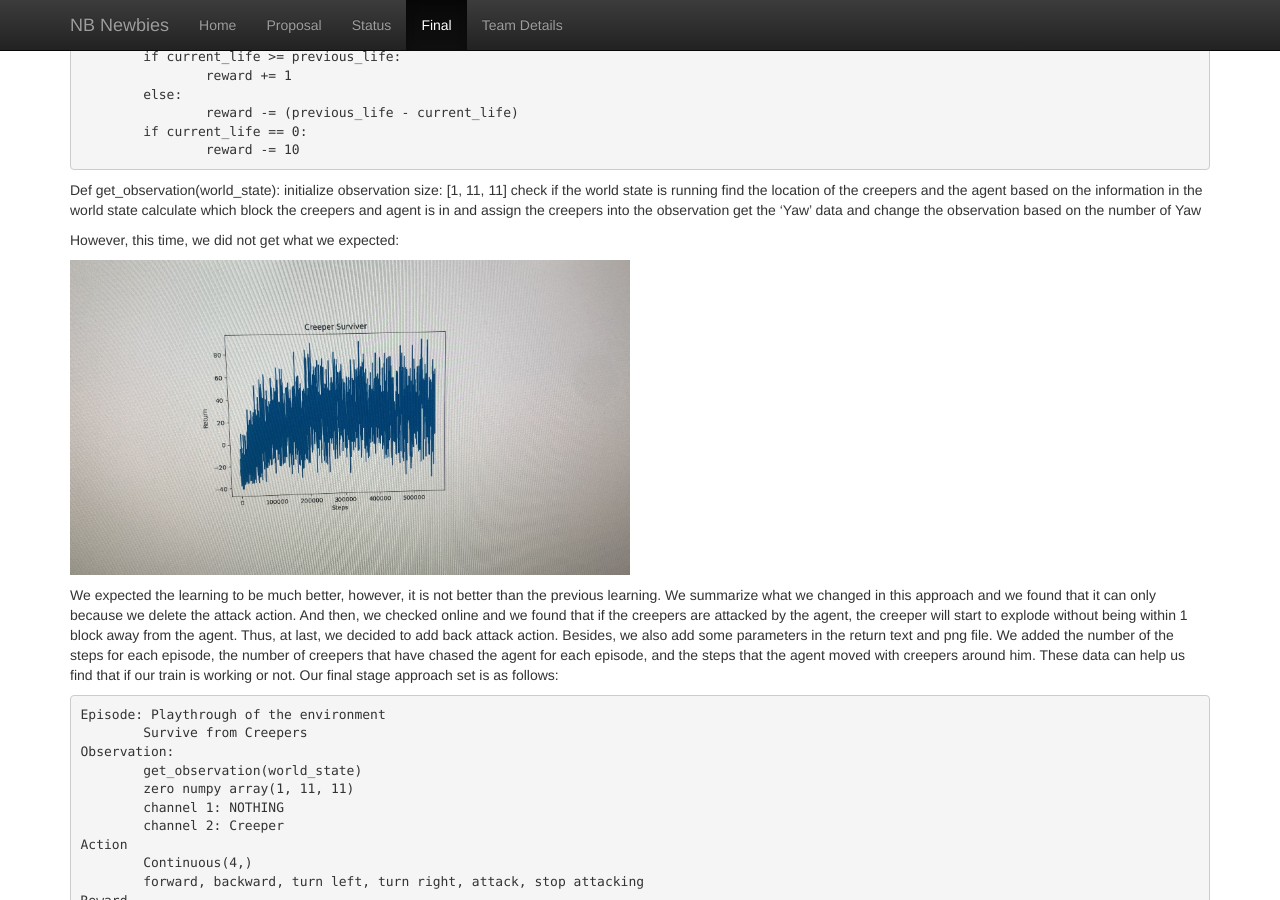
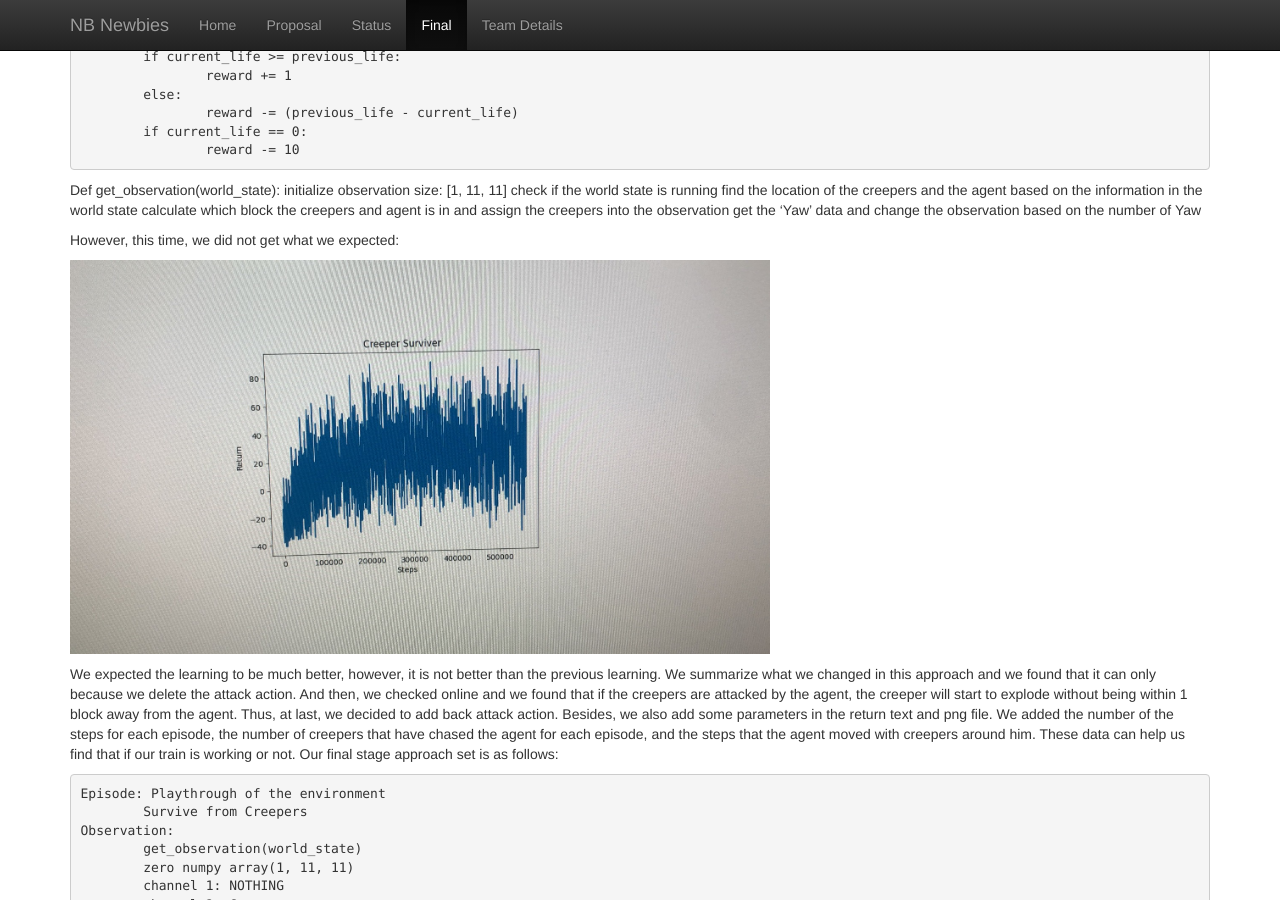
Before and after one commit to boring1234/NB-Newbies, a Jekyll site: the page built from docs/final.md, in a window 1280 px wide and 900 px high, scrolled down 3817 px. Built offline with Jekyll 4.4.1, drawn with Linux system fonts in a browser that asks for light colours.

Commit message:
Update final.md

```diff
--- a/docs/final.md
+++ b/docs/final.md
@@ -134,7 +134,7 @@
 
 However, this time, we did not get what we expected:
 
-<img src="https://raw.githubusercontent.com/boring1234/NB-Newbies/main/docs/3.JPG" width="560"/>
+<img src="https://raw.githubusercontent.com/boring1234/NB-Newbies/main/docs/3.JPG" width="700"/>
 
 We expected the learning to be much better, however, it is not better than the previous learning. We summarize what we changed in this approach and we found that it can only because we delete the attack action. And then, we checked online and we found that if the creepers are attacked by the agent, the creeper will start to explode without being within 1 block away from the agent. Thus, at last, we decided to add back attack action. Besides, we also add some parameters in the return text and png file. We added the number of the steps for each episode, the number of creepers that have chased the agent for each episode, and the steps that the agent moved with creepers around him. These data can help us find that if our train is working or not. Our final stage approach set is as follows:
 
@@ -175,7 +175,7 @@
 
 AND
 
-<img src="https://raw.githubusercontent.com/boring1234/NB-Newbies/main/docs/5.PNG" width="900"/>
+<img src="https://raw.githubusercontent.com/boring1234/NB-Newbies/main/docs/5.PNG" width="1050"/>
 
 As you can see we have a pretty good result in around 250000 steps. We also can see that the steps that the agent can survive for every episode increase a lot. The data for the steps that the agent followed by creepers also increase and this data will help us ignore the situation that the agent moved around with no creepers around.
 
```
